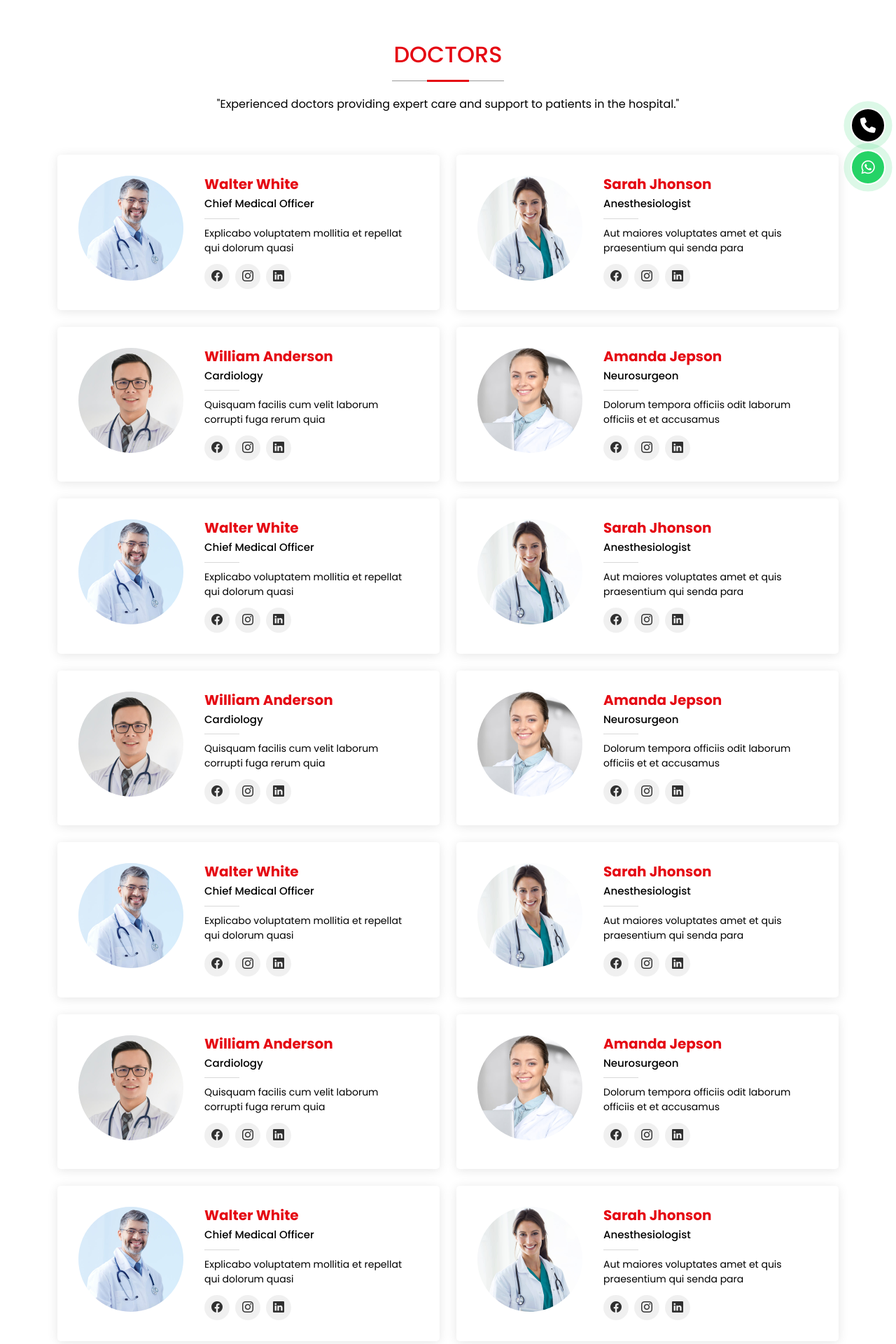
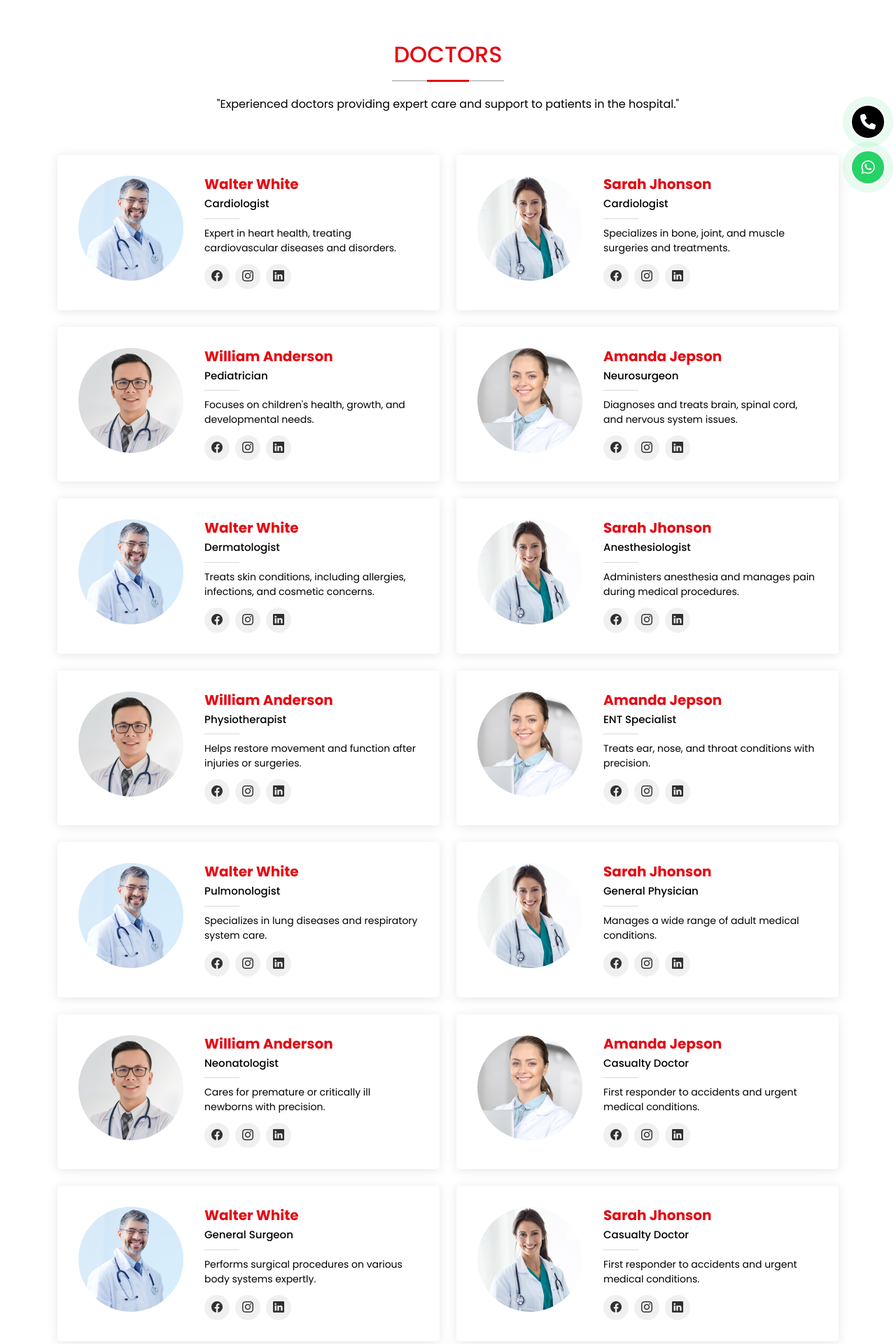
Before and after one commit to ankuxsshh/royalhealthcarekollam, a Django app: page /findadoctor in a window 1280 px wide. Shown: the part 521-2441 px from the top of the page at 70% size. Run offline with Django 5.2, Linux system fonts and the light colour scheme; some libraries are stand-ins or nearby versions.

Commit message:
first commit

```diff
--- a/royal_hospital_app/urls.py
+++ b/royal_hospital_app/urls.py
@@ -8,6 +8,7 @@ urlpatterns = [
     path('departments',views.departments, name="departments"),
     path('contactus',views.contactus,name="contactus"),
     path('gallery',views.gallery,name="gallery"),
+    path('careers',views.careers,name="careers"),
     path('services',views.services,name="services"),
     path('findadoctor',views.findadoctor,name="findadoctor"),
 ]
--- a/royal_hospital_app/views.py
+++ b/royal_hospital_app/views.py
@@ -28,3 +28,6 @@ def facilities(request):
 
 def managements(request):
     return render(request, 'managements.html')
+
+def careers(request):
+    return render(request, 'careers.html')
--- a/static/css/main.css
+++ b/static/css/main.css
@@ -1769,7 +1729,7 @@ section,
   z-index: 2000;
   display: flex;
   flex-direction: column;
-  gap: 10px;
+  gap: 15px;
 }
 
 .btn-whatsapp-pulse {
@@ -1783,9 +1743,9 @@ section,
   text-decoration: none;
   border-radius: 50%;
   position: relative;
-  animation: pulse 1.5s ease-out infinite;
+  animation: pulse 1.2s ease-out infinite;
   transition: transform 0.3s ease-in-out;
-  padding: 10px;
+  padding: 20px;
   box-shadow: 0 4px 8px rgba(0, 0, 0, 0.1);
 }
 
--- a/templates/base.html
+++ b/templates/base.html
@@ -26,13 +26,13 @@
     <!-- Main CSS File -->
     <link href="static/css/main.css" rel="stylesheet" />
 
-    <!--          ========================================================
+    <!--           ========================================================
   * Template Name: Medilab
   * Template URL: https://bootstrapmade.com/medilab-free-medical-bootstrap-theme/
   * Updated: Aug 07 2024 with Bootstrap v5.3.3
   * Author: BootstrapMade.com
   * License: https://bootstrapmade.com/license/
-  ========================================================          -->
+  ========================================================           -->
   </head>
 
   <body class="index-page">
@@ -81,7 +81,7 @@
                     <a href="">Insurance</a>
                   </li>
                   <li>
-                    <a href="">Careers</a>
+                    <a href="careers">Careers</a>
                   </li>
                 </ul>
               </li>
--- a/templates/contactus.html
+++ b/templates/contactus.html
@@ -2,7 +2,7 @@
   <!-- Background Image Section -->
   <section id="background-section" class="d-flex align-items-center justify-content-center" style="background-image: url('https://wallpapercave.com/wp/wp6944248.jpg'); background-size: cover; background-position: center center; height: 50vh; max-width: 100%; color: #fff; filter: grayscale(0.5);">
     <div class="container text-center">
-      <h1 class="lead" style="font-weight: bold; font-size: 22px;">We're here to help with all your car care needs!</h1>
+      <h1 class="lead" style="font-weight: bold; font-size: 34px; color: #fff;text-shadow: 2px 2px 4px rgba(0, 0, 0, 0.5);">Get in Touch with Us</h1>
     </div>
   </section>
   <!-- /Background Image Section -->
--- a/templates/departments.html
+++ b/templates/departments.html
@@ -2,7 +2,7 @@
   <!-- Background Image Section -->
   <section id="background-section" class="d-flex align-items-center justify-content-center" style="background-image: url('https://wallpapercave.com/wp/wp2655106.jpg'); background-size: cover; background-position: center center; height: 50vh; max-width: 100%; color: #fff; filter: grayscale(0.5);">
     <div class="container text-center">
-      <h1 class="lead" style="font-weight: bold; font-size: 22px;">We're here to help with all your car care needs!</h1>
+      <h1 class="lead" style="font-weight: bold; font-size: 34px;color: #fff;text-shadow: 2px 2px 4px rgba(0, 0, 0, 0.5);">Explore Our Comprehensive Hospital Departments and Services</h1>
     </div>
   </section>
   <!-- /Background Image Section -->
--- a/templates/findadoctor.html
+++ b/templates/findadoctor.html
@@ -2,7 +2,7 @@
   <!-- Background Image Section -->
   <section id="background-section" class="d-flex align-items-center justify-content-center" style="background-image: url('https://images.unsplash.com/photo-1674702727317-d29b2788dc4a?fm=jpg&q=60&w=3000&ixlib=rb-4.0.3&ixid=M3wxMjA3fDB8MHxzZWFyY2h8Mnx8bWVkaWNhbCUyMHdhbGxwYXBlcnxlbnwwfHwwfHx8MA%3D%3D'); background-size: cover; background-position: center center; height: 50vh; max-width: 100%; color: #fff; filter: grayscale(0.5);">
     <div class="container text-center">
-      <h1 class="lead" style="font-weight: bold; font-size: 22px;">We're here to help with all your car care needs!</h1>
+      <h1 class="lead" style="font-weight: bold; font-size: 34px;color: #fff;text-shadow: 2px 2px 4px rgba(0, 0, 0, 0.5);">Connect with Expert Doctors for Personalized Care</h1>
     </div>
   </section>
   <!-- /Background Image Section -->
@@ -24,8 +24,84 @@
             </div>
             <div class="member-info">
               <h4>Walter White</h4>
-              <span>Chief Medical Officer</span>
-              <p>Explicabo voluptatem mollitia et repellat qui dolorum quasi</p>
+              <span>Cardiologist</span>
+              <p>Expert in heart health, treating cardiovascular diseases and disorders.</p>
+              <div class="social">
+                <a href=""><i class="bi bi-facebook"></i></a>
+                <a href=""><i class="bi bi-instagram"></i></a>
+                <a href=""><i class="bi bi-linkedin"></i></a>
+              </div>
+            </div>
+          </div>
+        </div>
+        <!-- End Team Member -->
+
+        <div class="col-lg-6" data-aos="fade-up" data-aos-delay="200">
+          <div class="team-member d-flex align-items-start">
+            <div class="pic">
+              <img src="static/img/doctors/doctors-2.jpg" class="img-fluid" alt="" />
+            </div>
+            <div class="member-info">
+              <h4>Sarah Jhonson</h4>
+              <span>Cardiologist</span>
+              <p>Specializes in bone, joint, and muscle surgeries and treatments.</p>
+              <div class="social">
+                <a href=""><i class="bi bi-facebook"></i></a>
+                <a href=""><i class="bi bi-instagram"></i></a>
+                <a href=""><i class="bi bi-linkedin"></i></a>
+              </div>
+            </div>
+          </div>
+        </div>
+        <!-- End Team Member -->
+
+        <div class="col-lg-6" data-aos="fade-up" data-aos-delay="300">
+          <div class="team-member d-flex align-items-start">
+            <div class="pic">
+              <img src="static/img/doctors/doctors-3.jpg" class="img-fluid" alt="" />
+            </div>
+            <div class="member-info">
+              <h4>William Anderson</h4>
+              <span>Pediatrician</span>
+              <p>Focuses on children's health, growth, and developmental needs.</p>
+              <div class="social">
+                <a href=""><i class="bi bi-facebook"></i></a>
+                <a href=""><i class="bi bi-instagram"></i></a>
+                <a href=""><i class="bi bi-linkedin"></i></a>
+              </div>
+            </div>
+          </div>
+        </div>
+        <!-- End Team Member -->
+
+        <div class="col-lg-6" data-aos="fade-up" data-aos-delay="400">
+          <div class="team-member d-flex align-items-start">
+            <div class="pic">
+              <img src="static/img/doctors/doctors-4.jpg" class="img-fluid" alt="" />
+            </div>
+            <div class="member-info">
+              <h4>Amanda Jepson</h4>
+              <span>Neurosurgeon</span>
+              <p>Diagnoses and treats brain, spinal cord, and nervous system issues.</p>
+              <div class="social">
+                <a href=""><i class="bi bi-facebook"></i></a>
+                <a href=""><i class="bi bi-instagram"></i></a>
+                <a href=""><i class="bi bi-linkedin"></i></a>
+              </div>
+            </div>
+          </div>
+        </div>
+        <!-- End Team Member -->
+
+        <div class="col-lg-6" data-aos="fade-up" data-aos-delay="100">
+          <div class="team-member d-flex align-items-start">
+            <div class="pic">
+              <img src="static/img/doctors/doctors-1.jpg" class="img-fluid" alt="" />
+            </div>
+            <div class="member-info">
+              <h4>Walter White</h4>
+              <span>Dermatologist</span>
+              <p>Treats skin conditions, including allergies, infections, and cosmetic concerns.</p>
               <div class="social">
                 <a href=""><i class="bi bi-facebook"></i></a>
                 <a href=""><i class="bi bi-instagram"></i></a>
@@ -44,7 +120,7 @@
             <div class="member-info">
               <h4>Sarah Jhonson</h4>
               <span>Anesthesiologist</span>
-              <p>Aut maiores voluptates amet et quis praesentium qui senda para</p>
+              <p>Administers anesthesia and manages pain during medical procedures.</p>
               <div class="social">
                 <a href=""><i class="bi bi-facebook"></i></a>
                 <a href=""><i class="bi bi-instagram"></i></a>
@@ -62,8 +138,8 @@
             </div>
             <div class="member-info">
               <h4>William Anderson</h4>
-              <span>Cardiology</span>
-              <p>Quisquam facilis cum velit laborum corrupti fuga rerum quia</p>
+              <span>Physiotherapist</span>
+              <p>Helps restore movement and function after injuries or surgeries.</p>
               <div class="social">
                 <a href=""><i class="bi bi-facebook"></i></a>
                 <a href=""><i class="bi bi-instagram"></i></a>
@@ -81,8 +157,8 @@
             </div>
             <div class="member-info">
               <h4>Amanda Jepson</h4>
-              <span>Neurosurgeon</span>
-              <p>Dolorum tempora officiis odit laborum officiis et et accusamus</p>
+              <span>ENT Specialist</span>
+              <p>Treats ear, nose, and throat conditions with precision.</p>
               <div class="social">
                 <a href=""><i class="bi bi-facebook"></i></a>
                 <a href=""><i class="bi bi-instagram"></i></a>
@@ -100,8 +176,8 @@
             </div>
             <div class="member-info">
               <h4>Walter White</h4>
-              <span>Chief Medical Officer</span>
-              <p>Explicabo voluptatem mollitia et repellat qui dolorum quasi</p>
+              <span>Pulmonologist</span>
+              <p>Specializes in lung diseases and respiratory system care.</p>
               <div class="social">
                 <a href=""><i class="bi bi-facebook"></i></a>
                 <a href=""><i class="bi bi-instagram"></i></a>
@@ -119,8 +195,8 @@
             </div>
             <div class="member-info">
               <h4>Sarah Jhonson</h4>
-              <span>Anesthesiologist</span>
-              <p>Aut maiores voluptates amet et quis praesentium qui senda para</p>
+              <span>General Physician</span>
+              <p>Manages a wide range of adult medical conditions.</p>
               <div class="social">
                 <a href=""><i class="bi bi-facebook"></i></a>
                 <a href=""><i class="bi bi-instagram"></i></a>
@@ -138,8 +214,8 @@
             </div>
             <div class="member-info">
               <h4>William Anderson</h4>
-              <span>Cardiology</span>
-              <p>Quisquam facilis cum velit laborum corrupti fuga rerum quia</p>
+              <span>Neonatologist</span>
+              <p>Cares for premature or critically ill newborns with precision.</p>
               <div class="social">
                 <a href=""><i class="bi bi-facebook"></i></a>
                 <a href=""><i class="bi bi-instagram"></i></a>
@@ -157,8 +233,8 @@
             </div>
             <div class="member-info">
               <h4>Amanda Jepson</h4>
-              <span>Neurosurgeon</span>
-              <p>Dolorum tempora officiis odit laborum officiis et et accusamus</p>
+              <span>Casualty Doctor</span>
+              <p>First responder to accidents and urgent medical conditions.</p>
               <div class="social">
                 <a href=""><i class="bi bi-facebook"></i></a>
                 <a href=""><i class="bi bi-instagram"></i></a>
@@ -176,8 +252,8 @@
             </div>
             <div class="member-info">
               <h4>Walter White</h4>
-              <span>Chief Medical Officer</span>
-              <p>Explicabo voluptatem mollitia et repellat qui dolorum quasi</p>
+              <span>General Surgeon</span>
+              <p>Performs surgical procedures on various body systems expertly.</p>
               <div class="social">
                 <a href=""><i class="bi bi-facebook"></i></a>
                 <a href=""><i class="bi bi-instagram"></i></a>
@@ -195,8 +271,8 @@
             </div>
             <div class="member-info">
               <h4>Sarah Jhonson</h4>
-              <span>Anesthesiologist</span>
-              <p>Aut maiores voluptates amet et quis praesentium qui senda para</p>
+              <span>Casualty Doctor</span>
+              <p>First responder to accidents and urgent medical conditions.</p>
               <div class="social">
                 <a href=""><i class="bi bi-facebook"></i></a>
                 <a href=""><i class="bi bi-instagram"></i></a>
@@ -214,8 +290,8 @@
             </div>
             <div class="member-info">
               <h4>William Anderson</h4>
-              <span>Cardiology</span>
-              <p>Quisquam facilis cum velit laborum corrupti fuga rerum quia</p>
+              <span>Neurologist</span>
+              <p>Expert in brain, spine, and nervous system disorders.</p>
               <div class="social">
                 <a href=""><i class="bi bi-facebook"></i></a>
                 <a href=""><i class="bi bi-instagram"></i></a>
@@ -233,84 +309,8 @@
             </div>
             <div class="member-info">
               <h4>Amanda Jepson</h4>
-              <span>Neurosurgeon</span>
-              <p>Dolorum tempora officiis odit laborum officiis et et accusamus</p>
-              <div class="social">
-                <a href=""><i class="bi bi-facebook"></i></a>
-                <a href=""><i class="bi bi-instagram"></i></a>
-                <a href=""><i class="bi bi-linkedin"></i></a>
-              </div>
-            </div>
-          </div>
-        </div>
-        <!-- End Team Member -->
-
-        <div class="col-lg-6" data-aos="fade-up" data-aos-delay="100">
-          <div class="team-member d-flex align-items-start">
-            <div class="pic">
-              <img src="static/img/doctors/doctors-1.jpg" class="img-fluid" alt="" />
-            </div>
-            <div class="member-info">
-              <h4>Walter White</h4>
-              <span>Chief Medical Officer</span>
-              <p>Explicabo voluptatem mollitia et repellat qui dolorum quasi</p>
-              <div class="social">
-                <a href=""><i class="bi bi-facebook"></i></a>
-                <a href=""><i class="bi bi-instagram"></i></a>
-                <a href=""><i class="bi bi-linkedin"></i></a>
-              </div>
-            </div>
-          </div>
-        </div>
-        <!-- End Team Member -->
-
-        <div class="col-lg-6" data-aos="fade-up" data-aos-delay="200">
-          <div class="team-member d-flex align-items-start">
-            <div class="pic">
-              <img src="static/img/doctors/doctors-2.jpg" class="img-fluid" alt="" />
-            </div>
-            <div class="member-info">
-              <h4>Sarah Jhonson</h4>
-              <span>Anesthesiologist</span>
-              <p>Aut maiores voluptates amet et quis praesentium qui senda para</p>
-              <div class="social">
-                <a href=""><i class="bi bi-facebook"></i></a>
-                <a href=""><i class="bi bi-instagram"></i></a>
-                <a href=""><i class="bi bi-linkedin"></i></a>
-              </div>
-            </div>
-          </div>
-        </div>
-        <!-- End Team Member -->
-
-        <div class="col-lg-6" data-aos="fade-up" data-aos-delay="300">
-          <div class="team-member d-flex align-items-start">
-            <div class="pic">
-              <img src="static/img/doctors/doctors-3.jpg" class="img-fluid" alt="" />
-            </div>
-            <div class="member-info">
-              <h4>William Anderson</h4>
-              <span>Cardiology</span>
-              <p>Quisquam facilis cum velit laborum corrupti fuga rerum quia</p>
-              <div class="social">
-                <a href=""><i class="bi bi-facebook"></i></a>
-                <a href=""><i class="bi bi-instagram"></i></a>
-                <a href=""><i class="bi bi-linkedin"></i></a>
-              </div>
-            </div>
-          </div>
-        </div>
-        <!-- End Team Member -->
-
-        <div class="col-lg-6" data-aos="fade-up" data-aos-delay="400">
-          <div class="team-member d-flex align-items-start">
-            <div class="pic">
-              <img src="static/img/doctors/doctors-4.jpg" class="img-fluid" alt="" />
-            </div>
-            <div class="member-info">
-              <h4>Amanda Jepson</h4>
-              <span>Neurosurgeon</span>
-              <p>Dolorum tempora officiis odit laborum officiis et et accusamus</p>
+              <span>Psychiatrist</span>
+              <p>Focuses on mental health, emotional well-being, and behavioral disorders.</p>
               <div class="social">
                 <a href=""><i class="bi bi-facebook"></i></a>
                 <a href=""><i class="bi bi-instagram"></i></a>
--- a/templates/gallery.html
+++ b/templates/gallery.html
@@ -2,7 +2,7 @@
   <!-- Background Image Section -->
   <section id="background-section" class="d-flex align-items-center justify-content-center" style="background-image: url('https://images.unsplash.com/photo-1674702727317-d29b2788dc4a?fm=jpg&q=60&w=3000&ixlib=rb-4.0.3&ixid=M3wxMjA3fDB8MHxzZWFyY2h8Mnx8bWVkaWNhbCUyMHdhbGxwYXBlcnxlbnwwfHwwfHx8MA%3D%3D'); background-size: cover; background-position: center center; height: 50vh; max-width: 100%; color: #fff; filter: grayscale(0.5);">
     <div class="container text-center">
-      <h1 class="lead" style="font-weight: bold; font-size: 22px;">We're here to help with all your car care needs!</h1>
+      <h1 class="lead" style="font-weight: bold; font-size: 34px;color: #fff;text-shadow: 2px 2px 4px rgba(0, 0, 0, 0.5);">Explore Our Hospital Facilities and Services Through Images</h1>
     </div>
   </section>
   <!-- /Background Image Section -->
--- a/templates/managements.html
+++ b/templates/managements.html
@@ -3,7 +3,7 @@
   <!-- Background Image Section -->
   <section id="background-section" class="d-flex align-items-center justify-content-center" style="background-image: url('https://images.unsplash.com/photo-1505751172876-fa1923c5c528?fm=jpg&q=60&w=3000&ixlib=rb-4.0.3&ixid=M3wxMjA3fDB8MHxzZWFyY2h8OHx8c3RldGhvc2NvcGV8ZW58MHx8MHx8fDA%3D'); background-size: cover; background-position: center center; height: 50vh; max-width: 100%; color: #fff; filter: grayscale(0.5);">
     <div class="container text-center">
-        <h1 class="lead" style="font-weight: bold; font-size: 22px;">We're here to help with all your car care needs!</h1>
+        <h1 class="lead" style="font-weight: bold; font-size: 34px;color: #fff;text-shadow: 2px 2px 4px rgba(0, 0, 0, 0.5);">Efficient Healthcare Management for Enhanced Patient Care</h1>
       </div>
   </section>
   <!-- /Background Image Section -->
--- a/templates/services.html
+++ b/templates/services.html
@@ -2,7 +2,7 @@
   <!-- Background Image Section -->
   <section id="background-section" class="d-flex align-items-center justify-content-center" style="background-image: url('https://img.freepik.com/premium-photo/stethoscope-black-background-top-view-space-text_206268-10843.jpg?semt=ais_hybrid'); background-size: cover; background-position: center center; height: 50vh; max-width: 100%; color: #fff; filter: grayscale(0.5);">
     <div class="container text-center">
-      <h1 class="lead" style="font-weight: bold; font-size: 22px;">We're here to help with all your car care needs!</h1>
+      <h1 class="lead" style="font-weight: bold; font-size: 34px;color: #fff;text-shadow: 2px 2px 4px rgba(0, 0, 0, 0.5);">Comprehensive Care Tailored to Your Needs</h1>
     </div>
   </section>
   <!-- /Background Image Section -->
```
Also changed, not shown: other parts of static/css/main.css (+44 -74 lines), templates/careers.html (+77 -1 lines), templates/facilities.html (+62 -60 lines), templates/index.html (+14 -15 lines).
